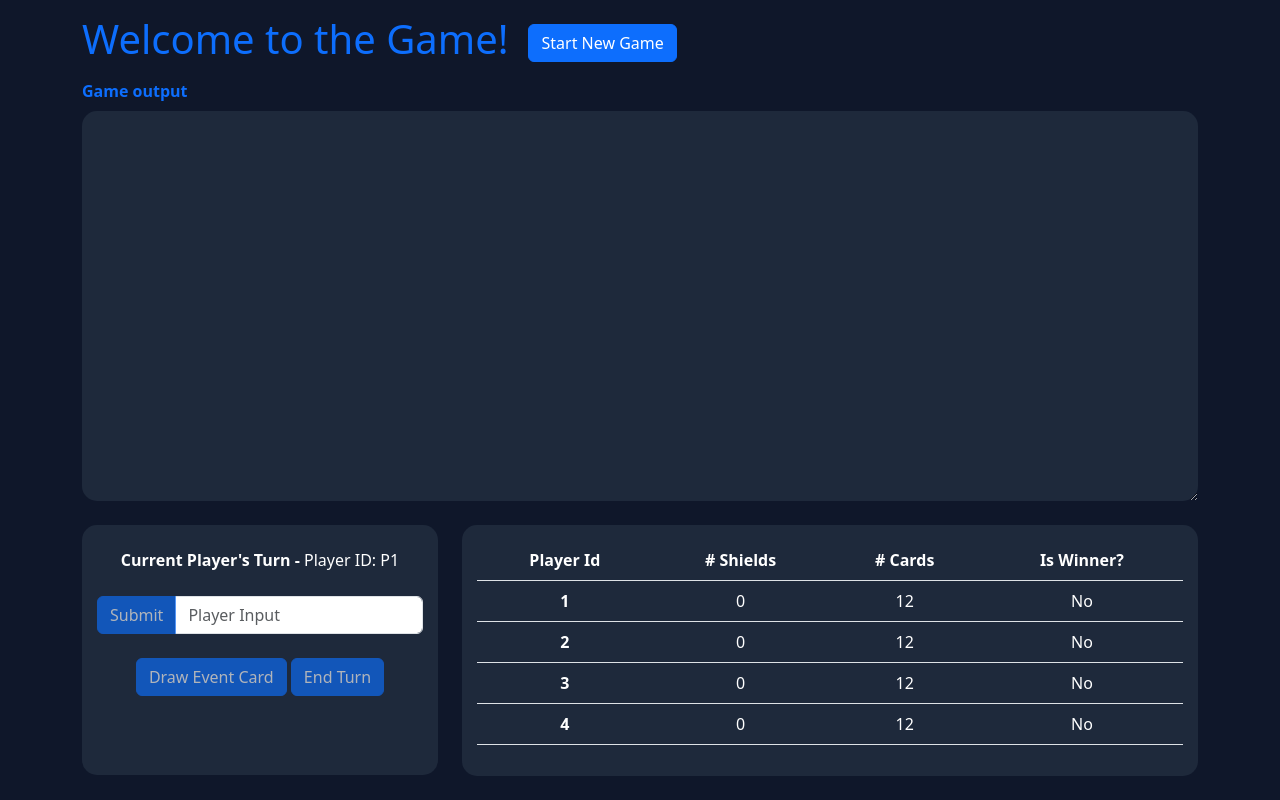
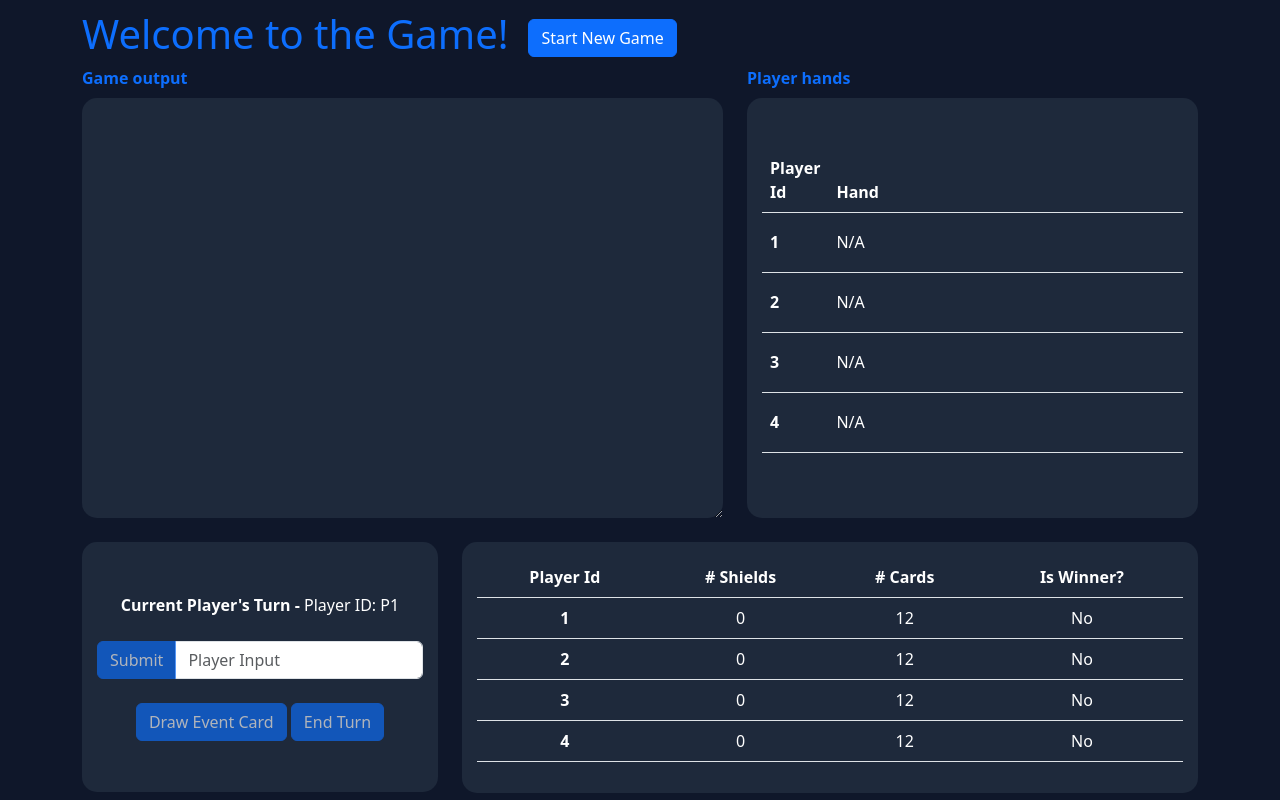
Before and after one commit to nickleduc91/A3-Leduc-Nick-101194313, a plain HTML site: page frontend/index.html in a window 1280 px wide. Drawn offline with nearby package versions, Linux system fonts and the light colour scheme.

Commit message:
Updated UI to show  player hands and updated tests to test those hands

```diff
--- a/backend/A3-backend/pom.xml
+++ b/backend/A3-backend/pom.xml
@@ -51,7 +51,7 @@
         <dependency>
             <groupId>org.seleniumhq.selenium</groupId>
             <artifactId>selenium-java</artifactId>
-            <version>4.26.0</version>
+            <version>4.27.0</version>
         </dependency>
 
 
--- a/frontend/index.html
+++ b/frontend/index.html
@@ -10,47 +10,47 @@
 </head>
 <body>
     <div class="container">
-        <div class="d-flex align-items-center title-container mb-2">
+        <div class="d-flex align-items-center title-container">
             <h1 class="title">Welcome to the Game!</h1>
             <button id="start" class="btn btn-primary start-game" onclick="startGame()">Start New Game</button>
         </div>
         <div class="mb-4">
             <div class="row">
-                <div class="col-12">
+                <div class="col-7">
                     <label for="output" class="form-label label">Game output</label>
-                    <textarea readonly class="form-control info-containers" id="output" rows="15"></textarea>
+                    <textarea readonly class="form-control info-containers" id="output"></textarea>
                 </div>
-<!--                <div class="col-5">-->
-<!--                    <label for="hands" class="form-label label">Player hands</label>-->
-<!--                    <div class="info-containers" id="hands">-->
-<!--                        <table class="table">-->
-<!--                            <thead>-->
-<!--                            <tr>-->
-<!--                                <th scope="col">Player Id</th>-->
-<!--                                <th scope="col">Hand</th>-->
-<!--                            </tr>-->
-<!--                            </thead>-->
-<!--                            <tbody>-->
-<!--                            <tr>-->
-<!--                                <th scope="row">1</th>-->
-<!--                                <td id="p1Hand">N/A</td>-->
-<!--                            </tr>-->
-<!--                            <tr>-->
-<!--                                <th scope="row">2</th>-->
-<!--                                <td id="p2Hand">N/A</td>-->
-<!--                            </tr>-->
-<!--                            <tr>-->
-<!--                                <th scope="row">3</th>-->
-<!--                                <td id="p3Hand">N/A</td>-->
-<!--                            </tr>-->
-<!--                            <tr>-->
-<!--                                <th scope="row">4</th>-->
-<!--                                <td id="p4Hand">N/A</td>-->
-<!--                            </tr>-->
-<!--                            </tbody>-->
-<!--                        </table>-->
-<!--                    </div>-->
-<!--                </div>-->
+                <div class="col-5">
+                    <label for="hands" class="form-label label">Player hands</label>
+                    <div class="info-containers" id="hands">
+                        <table class="table">
+                            <thead>
+                            <tr>
+                                <th scope="col">Player Id</th>
+                                <th scope="col" style="width: 405px;">Hand</th>
+                            </tr>
+                            </thead>
+                            <tbody>
+                            <tr>
+                                <th scope="row">1</th>
+                                <td id="p1Hand">N/A</td>
+                            </tr>
+                            <tr>
+                                <th scope="row">2</th>
+                                <td id="p2Hand">N/A</td>
+                            </tr>
+                            <tr>
+                                <th scope="row">3</th>
+                                <td id="p3Hand">N/A</td>
+                            </tr>
+                            <tr>
+                                <th scope="row">4</th>
+                                <td id="p4Hand">N/A</td>
+                            </tr>
+                            </tbody>
+                        </table>
+                    </div>
+                </div>
             </div>
         </div>
         <div class="text-center">
@@ -59,7 +59,7 @@
 
                 <div class="col-4">
                     <div class="info-containers-below">
-                        <div class="mt-2">
+                        <div>
                             <div class="mb-4"><span class="label">Current Player's Turn - </span> <span id="currentPlayer">Player ID: P1</span></div>
                             <div class="input-group mb-4">
                                 <button disabled class="btn btn-primary" type="button" id="submit">Submit</button>
@@ -114,56 +114,6 @@
                 </div>
 
             </div>
-
-<!--            <div class="col-4 border input-container p-5">-->
-<!--                <div class="mb-2"><span class="label">Current Player's Turn - </span> <span id="currentPlayer">Player ID: P1</span></div>-->
-<!--                <div class="input-group mb-3">-->
-<!--                    <button disabled class="btn btn-primary" type="button" id="submit">Submit</button>-->
-<!--                    <input id="input" type="text" class="form-control" placeholder="Player Input" aria-label="Example text with button addon" aria-describedby="button-addon1">-->
-<!--                  </div>-->
-<!--                <button disabled class="btn btn-primary" type="button" id="draw">Draw Event Card</button>-->
-<!--                <button disabled class="btn btn-primary" type="button" id="end-turn">End Turn</button>-->
-<!--            </div>-->
-
-<!--            <div class="col-8 border input-container p-5">-->
-<!--                <table class="table">-->
-<!--                    <thead>-->
-<!--                      <tr>-->
-<!--                        <th scope="col">Player Id</th>-->
-<!--                        <th scope="col"># Shields</th>-->
-<!--                        <th scope="col"># Cards</th>-->
-<!--                        <th scope="col">Is Winner?</th>-->
-<!--                      </tr>-->
-<!--                    </thead>-->
-<!--                    <tbody>-->
-<!--                      <tr>-->
-<!--                        <th scope="row">1</th>-->
-<!--                        <td id="p1ShieldCount">0</td>-->
-<!--                        <td id="p1CardCount">12</td>-->
-<!--                        <td id="p1IsWinner">No</td>-->
-<!--                      </tr>-->
-<!--                      <tr>-->
-<!--                        <th scope="row">2</th>-->
-<!--                        <td id="p2ShieldCount">0</td>-->
-<!--                        <td id="p2CardCount">12</td>-->
-<!--                        <td id="p2IsWinner">No</td>-->
-<!--                      </tr>-->
-<!--                      <tr>-->
-<!--                        <th scope="row">3</th>-->
-<!--                        <td id="p3ShieldCount">0</td>-->
-<!--                        <td id="p3CardCount">12</td>-->
-<!--                        <td id="p3IsWinner">No</td>-->
-<!--                      </tr>-->
-<!--                      <tr>-->
-<!--                        <th scope="row">4</th>-->
-<!--                        <td id="p4ShieldCount">0</td>-->
-<!--                        <td id="p4CardCount">12</td>-->
-<!--                        <td id="p4IsWinner">No</td>-->
-<!--                      </tr>-->
-<!--                    </tbody>-->
-<!--                  </table>-->
-<!--            </div>-->
-
         </div>
 
     </div>
--- a/frontend/script.js
+++ b/frontend/script.js
@@ -355,6 +355,26 @@
             const getCardCountResponse = await fetch(`${apiBaseUrl}/getCardCount?playerId=${playerId}`);
             const getCardCountResult = await getCardCountResponse.text();
             $(`#p${playerId}CardCount`).text(getCardCountResult);
+
+            const getHandResponse = await fetch(`${apiBaseUrl}/getHand?playerId=${playerId}`);
+            const getHandResult = await getHandResponse.json();
+            console.log(getHandResult);
+
+            // Get and display the player's hand
+            let foes = [];
+            let nonFoes = [];
+
+            // Iterate through the JSON array
+            getHandResult.forEach(obj => {
+                if (obj.isFoe) {
+                    foes.push(obj.name);
+                } else {
+                    nonFoes.push(obj.name);
+                }
+            });
+
+            const hand = foes.join(", ") + "<br>" + nonFoes.join(", ");
+            $(`#p${playerId}Hand`).html(hand);
         }
     } catch (error) {
         console.error("Error in setPlayerStats:", error);
--- a/frontend/styles.css
+++ b/frontend/styles.css
@@ -6,7 +6,7 @@
 
 .title-container {
     text-align: center;
-    padding-top: 15px;
+    padding-top: 10px;
 }
 
 .title {
@@ -19,12 +19,15 @@
 }
 
 .info-containers {
-    min-height: 300px !important;
+    min-height: 420px !important;
     background-color: rgb(30 41 59) !important;
     border-radius: 15px !important;
     border: none !important;
     color: white !important;
     padding: 15px !important;
+    display: flex;
+    justify-content: center;
+    align-items: center;
 }
 
 .info-containers-below {
@@ -34,10 +37,13 @@
     border: none !important;
     color: white !important;
     padding: 15px !important;
+    display: flex;
+    justify-content: center;
+    align-items: center;
 }
 
 .label {
-    font-weight: bold;
+    font-weight: bold !important;
 }
 
 .highlight {
@@ -56,3 +62,27 @@
     --bs-table-bg: rgb(30 41 59) !important;
     --bs-table-color: white !important;
 }
+
+#hands .table tbody tr {
+    height: 60px;
+    vertical-align: middle;
+}
+
+#output {
+    overflow-y: scroll;
+    scroll-behavior: smooth;
+}
+
+#output::-webkit-scrollbar-track {
+    background-color: transparent;
+}
+
+#output::-webkit-scrollbar {
+    width: 6px;
+}
+
+#output::-webkit-scrollbar-thumb {
+    width: 6px;
+    background-color: var(--bs-primary);
+    border-radius: 12px
+}
```
Also changed, not shown: 2 other files.
